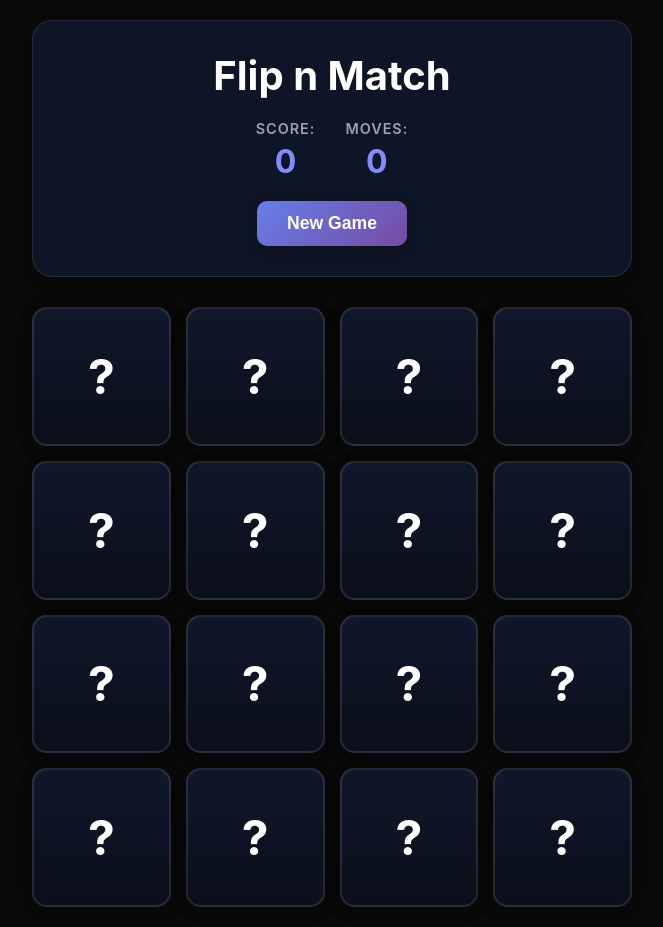
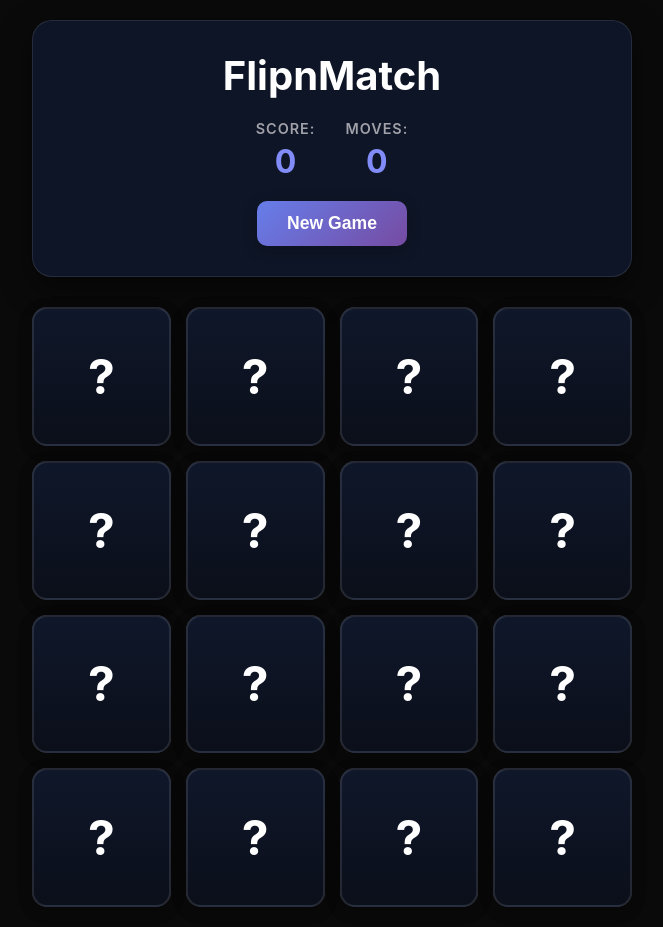
Before and after one commit to Abdul-Rafay-Munir/flip-n-match, a React (Vite) app: page / in a window 1280 px wide. Shown: the whole page, without its empty margins (308-971 px from the left). Built offline with nearby package versions, Linux system fonts and the light colour scheme.

Commit message:
updated header

```diff
--- a/src/components/GameHeader.jsx
+++ b/src/components/GameHeader.jsx
@@ -1,7 +1,7 @@
 export const GameHeader = ({ score, moves, onReset }) => {
   return (
     <div className="game-header">
-      <h1>Flip n Match</h1>
+      <h1>FlipnMatch</h1>
       <div className="stats">
         <div className="stat-item">
           <span className="stat-label">Score:</span>
```
